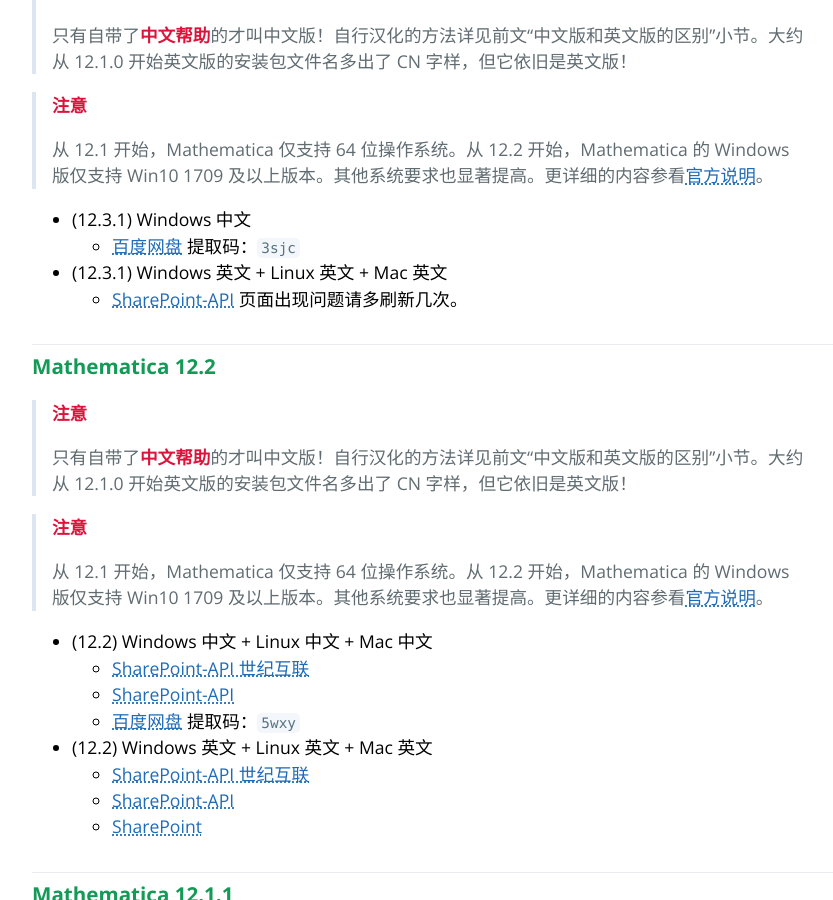
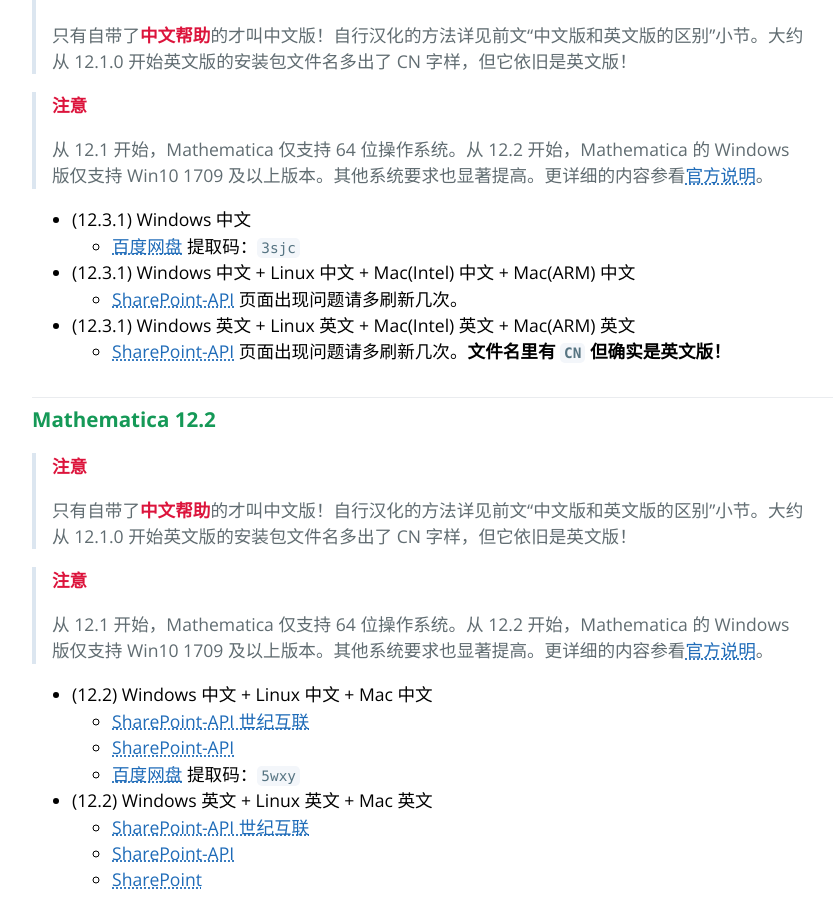
Before and after one commit to TieBaMma/InstallTutorial, a Jekyll site: the page built from index.md, in a window 1280 px wide and 900 px high, scrolled down 6699 px. Shown: the whole window, without its empty margins (192-1025 px from the left). Built offline with Jekyll 4.4.1, drawn with Linux system fonts in a browser that asks for light colours; some of the changed text lies outside the part shown.

```diff
--- a/index.md
+++ b/index.md
@@ -251,8 +251,11 @@
 * (12.3.1) Windows 中文
   * [百度网盘](https://pan.baidu.com/s/1pWKFVC25BetPpNtYLMnsxQ) 提取码：`3sjc`
 
-* (12.3.1) Windows 英文 + Linux 英文 + Mac 英文
-  * [SharePoint-API](https://wdm.undo.icu/wyd/Mathematica/12.3.1.0/EN/) 页面出现问题请多刷新几次。
+* (12.3.1) Windows 中文 + Linux 中文 + Mac(Intel) 中文 + Mac(ARM) 中文
+  * [SharePoint-API](https://wdm.undo.icu/wyd/Mathematica/12.3.1.0/CN/) 页面出现问题请多刷新几次。
+
+* (12.3.1) Windows 英文 + Linux 英文 + Mac(Intel) 英文 + Mac(ARM) 英文
+  * [SharePoint-API](https://wdm.undo.icu/wyd/Mathematica/12.3.1.0/EN/) 页面出现问题请多刷新几次。**文件名里有 `CN` 但确实是英文版！**
 
 ### Mathematica 12.2
 
```
Also changed, not shown: other parts of index.md (+1 -1 lines).
